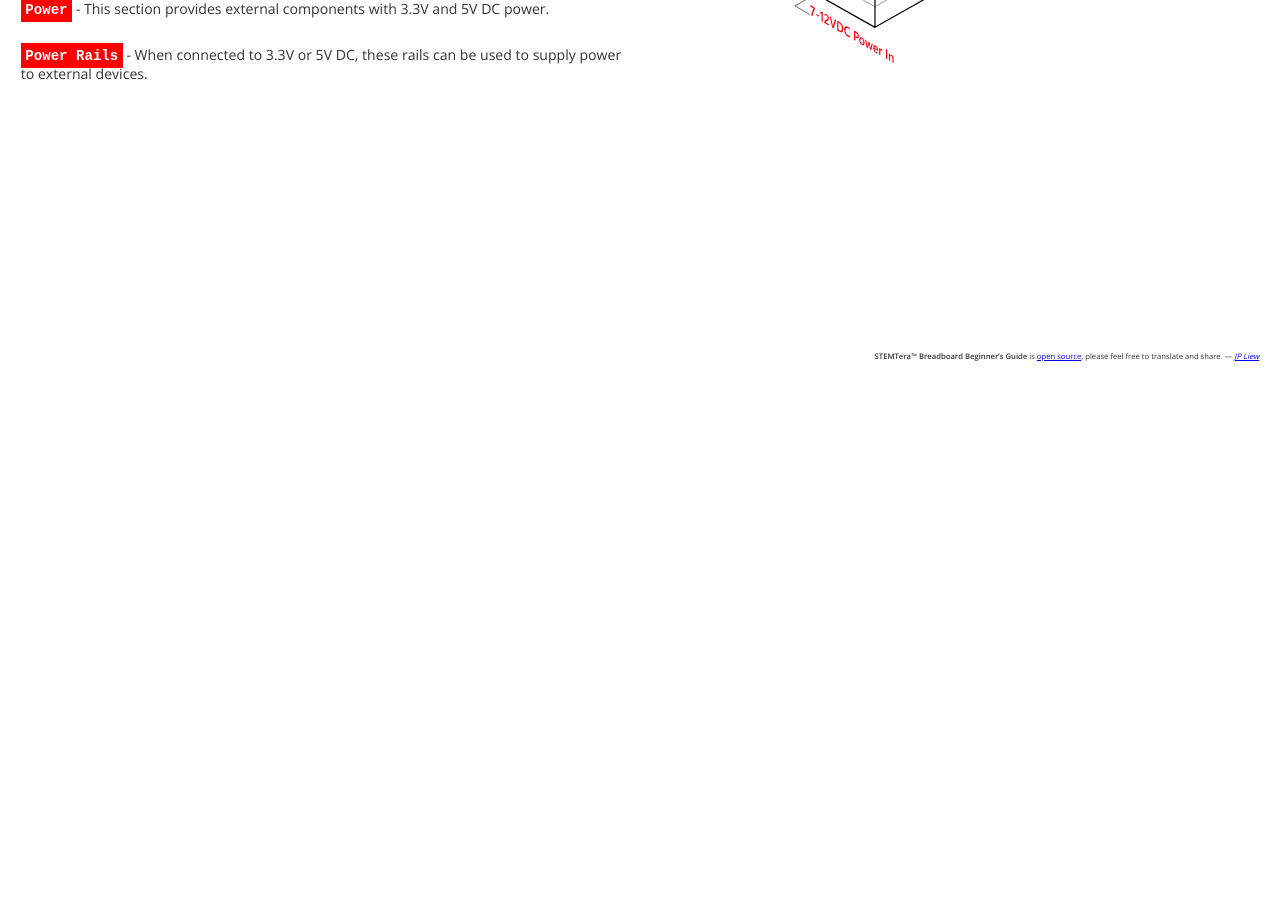
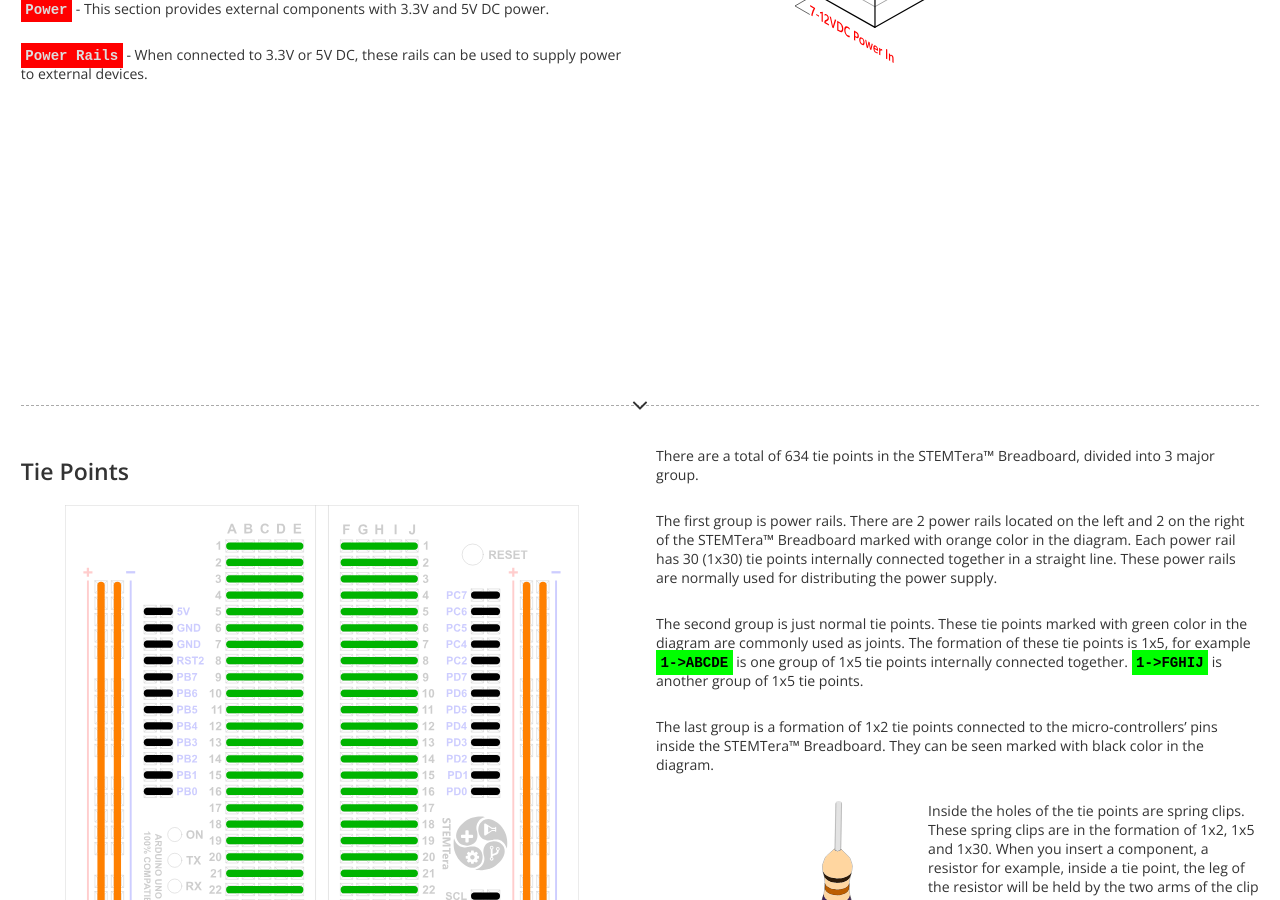
Before and after one commit to STEMTera/stemtera.github.io, a Jekyll site: the page built from en/begin/index.html, in a window 1280 px wide and 900 px high, scrolled down 8521 px. Built offline with Jekyll 4.4.1, drawn with Linux system fonts in a browser that asks for light colours; nearby versions of some CDN libraries; before the commit the page ends 8926 px from its top, so only the background shows below that; some of the changed text lies outside the part shown.

Commit message:
added tie points page

```diff
--- a/_includes/footer.md
+++ b/_includes/footer.md
@@ -1 +1 @@
-**{{ page.title | replace: site.stmb_key , site.stmb }}** is [open source]({{ page.github_url }}), please feel free to translate and share. &mdash;  *[{{ page.author }}]({{ page.author_url }})*
+**{{ page.title | replace: site.stmb_key , site.stmb }}** is [open source]({{ page.github_url }}), please feel free to translate and share. &mdash; by *[{{ page.author }}]({{ page.author_url }})*
--- a/css/main.css
+++ b/css/main.css
@@ -69,12 +69,20 @@
     width: 91vw;
 }
 
-img.three-quarter-w{
-	height: 60vw;
+img.three-quarter-w-w {
+    width: 78vw;
+}
+
+img.three-quarter-w {
+	width: 60vw;
 }
 
 img.half-w{
 	width: 42vw;
+}
+
+img.quarter-w-w {
+	width: 31vw;
 }
 
 img.quarter-w {
@@ -96,12 +104,20 @@
     height: 88vh;
 }
 
+img.three-quarter-h-h {
+    height: 80vh;
+}
+
 img.three-quarter-h {
 	height: 60vh;
 }
 
 img.half-h{
 	height: 45vh;
+}
+
+img.quarter-h-h {
+    height: 32vh;
 }
 
 img.quarter-h {
@@ -316,11 +332,6 @@
     margin:10px 0;
 }
 
-.redblock, .blueblock, .greenblock, .blackblock {
-    padding: 0.5vh;
-    font-weight: bold;
-}
-
 .info:before, .success:before, .warning:before, .error:before, .browser:before, .keyboard:before, .mouse:before {
     font-family:FontAwesome;
     font-style:normal;
@@ -386,23 +397,28 @@
     text-decoration: none;
     color: inherit;
 }
+
+.redblock, .blueblock, .greenblock, .blackblock {
+    padding: 0.5vh;
+    font-weight: bold;
+}
 .backhigh {
     background-color: #a0e8f6;
     color: #000;
 }
+.greenblock {
+    background-color: #00ff00;
+    color: #000;
+}
 .redblock {
     background-color: #ff0000;
-    color: #ffffff;
+    color: #dddddd;
 }
 .blueblock {
     background-color: #0000ff;
-    color: #ffffff;
-}
-.greenblock {
-    background-color: #00ff00;
-    color: #000000;
+    color: #dddddd;
 }
 .blackblock {
     background-color: #000000;
-    color: #ffffff;
+    color: #dddddd;
 }
--- /dev/null
+++ b/en/begin/_posts/2000-02-03-tie-points.md
@@ -0,0 +1,23 @@
+---
+title: "Getting to Know the (STMB) - Tie Points"
+style: two-col-page
+lang: en
+contents:
+- Tie Points
+---
+
+## Tie Points
+
+![Tie Points of (STMB)](img/stemtera_inner_connection.svg){: .three-quarter-h-h .center}
+
+There are a total of 634 tie points in the (STMB), divided into 3 major group.
+
+The first group is power rails. There are 2 power rails located on the left and 2 on the right of the (STMB) marked with orange color in the diagram. Each power rail has 30 (1x30) tie points internally connected together in a straight line. These power rails are normally used for distributing the power supply.
+
+The second group is just normal tie points. These tie points marked with green color in the diagram are commonly used as joints. The formation of these tie points is 1x5, for example `1->ABCDE`{: .greenblock } is one group of 1x5 tie points internally connected together. `1->FGHIJ`{: .greenblock } is another group of 1x5 tie points.
+
+The last group is a formation of 1x2 tie points connected to the micro-controllers' pins inside the (STMB). They can be seen marked with black color in the diagram.
+
+![(STMB) clip](img/stemtera_breadboard_clip.svg){: .quarter-h-h .left }Inside the holes of the tie points are spring clips. These spring clips are in the formation of 1x2, 1x5 and 1x30. When you insert a component, a resistor for example, inside a tie point, the leg of the resistor will be held by the two arms of the clip inside the tie point, thus making a mechanical connection as shown on the left diagram. Because the clips are made from copper or stainless steel, electricity can flow from the resistor to the clip.
+
+By using mixtures of components connecting to the tie points, complex electronic circuits can be then formed.
```
Also changed, not shown: en/begin/img/stemtera_breadboard_clip.svg (added), en/begin/img/stemtera_inner_connection.svg (added).
